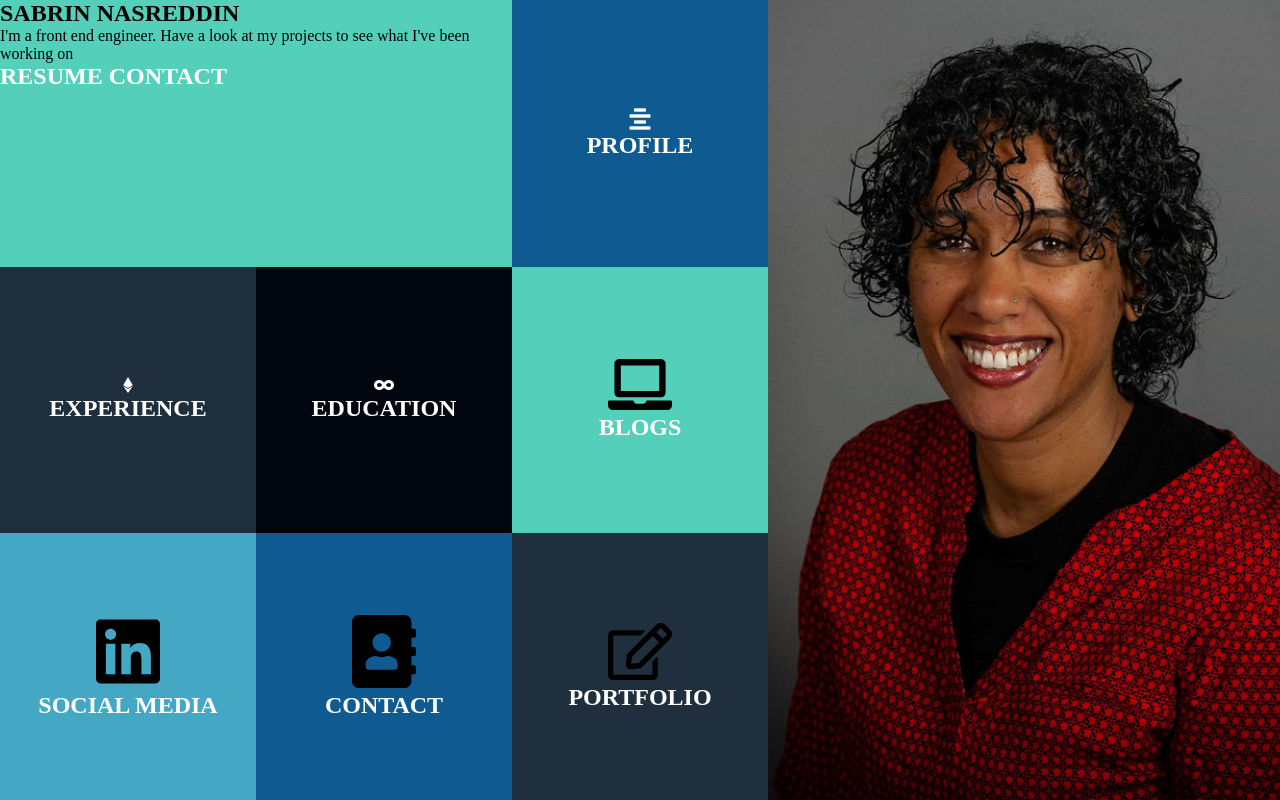
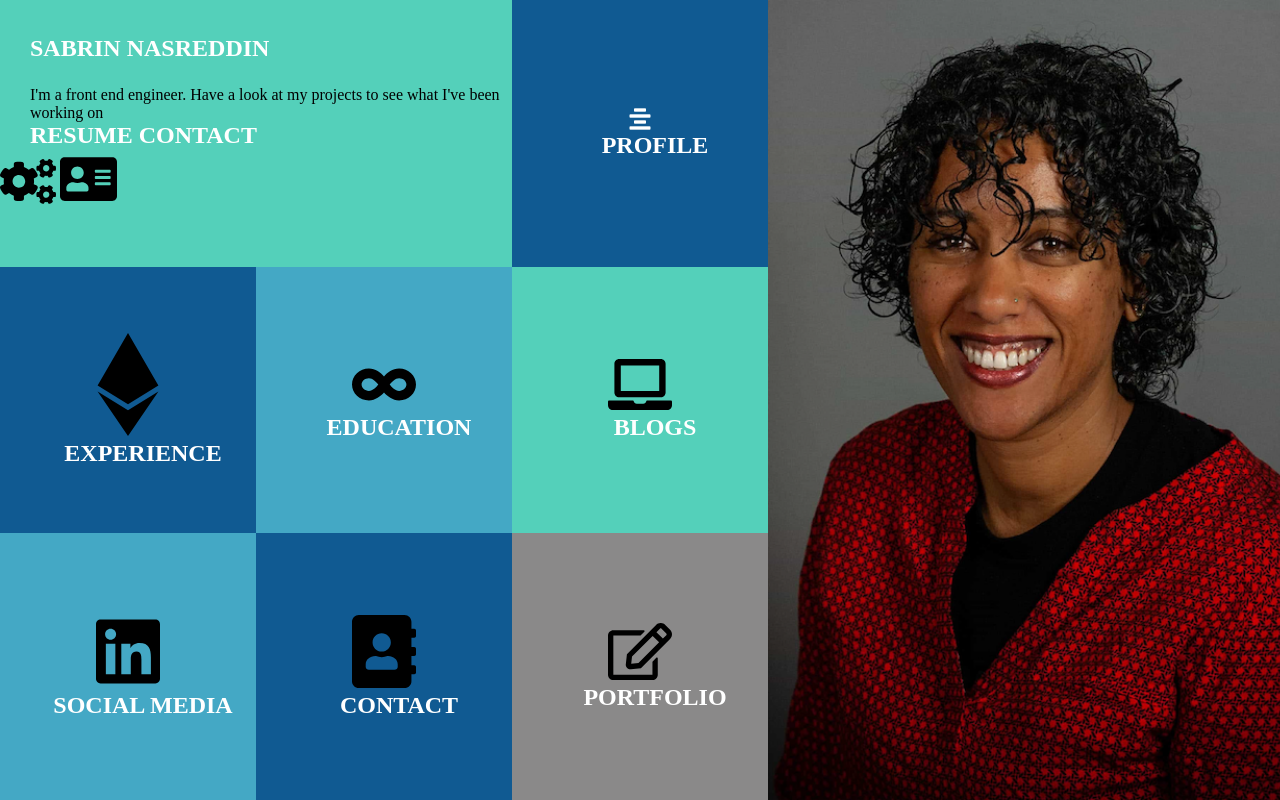
Before and after one commit to Sabrincodes/Static-comp-1, a plain HTML site: page index.html in a window 1280 px wide. Drawn offline with Linux system fonts and the light colour scheme.

Commit message:
Add more styling and pallet color changes

```diff
--- a/index.html
+++ b/index.html
@@ -14,9 +14,14 @@
   <section class="wrapper">
     <div class="box1">
       <h1 class="my-name">SABRIN NASREDDIN</h1>
-      <p>I'm a front end engineer. Have a look at my projects to see what I've been working on</p>
-    <h2>RESUME CONTACT</h2>
+      <p class="para"> I'm a front end engineer. Have a look at my projects to see what I've been working on</p>
+    <h2 class="my-resume">RESUME CONTACT</h2>
+    <img src="images/cogs.svg" class="cogs">
+    <img src="images/address-card.svg" class="address-card">
+
     </div>
+
+
 
     <div class="box2">
       <div class="center-icon-text-align">
@@ -26,12 +31,19 @@
     </div>
 
     <div class="box3"></div>
+ <!--    <div>class="arrows"</div> -->
+
+
+
+
+
+
 
      <!--  <div class="three-dots">...</div> -->
 
     <div class="box4">
       <div class="center-icon-text-align">
-        <i class="fab fa-ethereum"></i>
+        <img src="images/ethereum.svg" class="ethereum">
         <h2>EXPERIENCE</h2>
       </div>
     </div>
@@ -39,7 +51,7 @@
 
     <div class="box5">
       <div class="center-icon-text-align">
-        <i class="fas fa-infinity"></i>
+        <img src="images/infinity.svg" class="infinity">
         <h2>EDUCATION</h2>
       </div>
     </div>
@@ -75,6 +87,17 @@
     </div>
 
 
+    </div>
+  </section>
+  <section>
+  <!--   <div class="arrow-btns">
+  <img src="images/angle-right.svg" class="ethereum">
+    <img src="images/angle-right.svg" class="ethereum">
+  </div> -->
+  </section>
+
+
+
   </section>
 
 </body>
--- a/style.css
+++ b/style.css
@@ -37,8 +37,57 @@ img {
 
 
 
+.my-name {
+  flex:left;
+  color: white;
+  margin-left: 30px;
+  margin-top: 35px;
+  }
+
+.para {
+  flex:left;
+  margin-left: 30px;
+  margin-top: 1.5em;
+  font-size: 2em
+  padding:bottom: 4px;
+
+  }
+
+}
+
+.my-resume  {
+  flex:left;
+  margin-left: 30px;
+  color:white;
+}
+
+/*.contact {
+  padding-left: 5px;
+}*/
+
+.cogs {
+   font-size: 2em;
+  color: white;
+  width: 11%;
+  padding-top: 10px;
+
+}
+
+.address-card {
+  display:flex;
+  margin-right: 20px;
 
 
+  width: 11%;
+  display: inline;
+
+}
+
+h2  {
+   /*flex:left;*/
+  margin-left: 30px;
+  color:white;
+}
 
 .fa-align-center::before {
   font-size: 1.5rem;
@@ -46,20 +95,74 @@ img {
 
 }
 
-.far fa-barcode:: before {
-  font-size: 2rem;
+.fas fa-infinity ::before {
+   font-size: 2em;
   color: white;
+  width: 25%;
 
 }
 
-.fab fa-ethereum:: before {
-  font-size: 2rem;
+.fa-barcode:: before {
+  font-size: 1.5rem;
   color: white;
+}
+
+/*.fa-ethereum :: before {
+  font-size: 2em;
+  color: white;
+  width: 25%;
+
+}*/
+
+.ethereum {
+  font-size: 2em;
+  color: white;
+  width: 25%;
+
 
 }
 
+.angle-right {
+  display:flex;
+  flex: right;
 
-.three-dots {
+}
+
+.angle-left {
+
+}
+.fas fa-laptop"></i>
+
+.arrow-wrapper {
+    display: flex;
+    justify-content: space-between;
+    align-items: center;
+    margin: 70% auto;
+}
+
+div {
+    display: block;
+}
+
+.arrow-btns {
+    display: inline;
+    width: 3em;
+    margin: 15%;
+}
+
+div {
+    display: block;
+}
+
+
+
+
+
+
+
+
+
+
 
  /* height: 1px;
   width:1px;*/
@@ -115,7 +218,7 @@ h2 {
 .box4 {
   /*grid-area: box4;*/
   display: flex;
-  background-color: #202f3e;
+  background-color: #105a92;
   /* background-image: url('images/ethereum.svg');*/
   justify-content: center;
   align-items: center;
@@ -130,7 +233,7 @@ h2 {
   display: flex;
   justify-content: center;
   align-items: center;
-  background-color: #01060f; /*#44a8c5*/
+  background-color: #44a8c5; /*#44a8c5*/
   /*background-image: url('images/infinity.svg');*/
   /* background-size: 20%;
    background-repeat: no-repeat; */
@@ -176,7 +279,7 @@ h2 {
   justify-content: center;
   align-items: center;
   /*  grid-area: box9;*/
-  background-color: #202f3e;
+  background-color: #8a8989;
   /* background-image: url('');*/
   /* background-repeat: no-repeat;
   background-size: 20%; */
```
Also changed, not shown: 11 other files.
